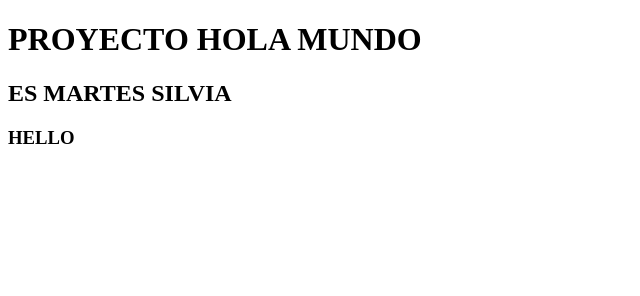
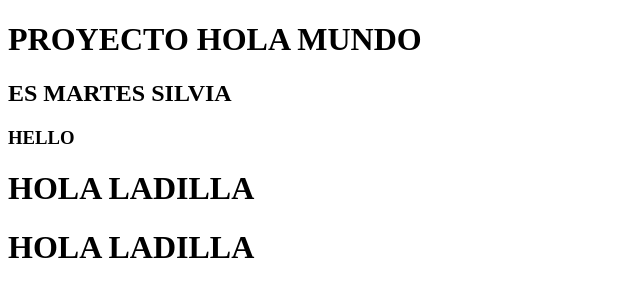
Before and after one commit to jingermannrd/repositorio1DAW2021, a plain HTML site: page index.html in a window 1280 px wide. Shown: the whole page, without its empty margins (0-640 px from the left). Drawn offline with Linux system fonts and the light colour scheme.

Commit message:
SE HA AGREGADO UN H1

```diff
--- a/index.html
+++ b/index.html
@@ -12,6 +12,8 @@
     <h1>PROYECTO HOLA MUNDO</h1>
     <h2>ES MARTES SILVIA</h2>
     <h3>HELLO</h3>
+    <h1>HOLA LADILLA</h1>
+    <h1>HOLA LADILLA</h1>
 </body>
 
 </html>
```
